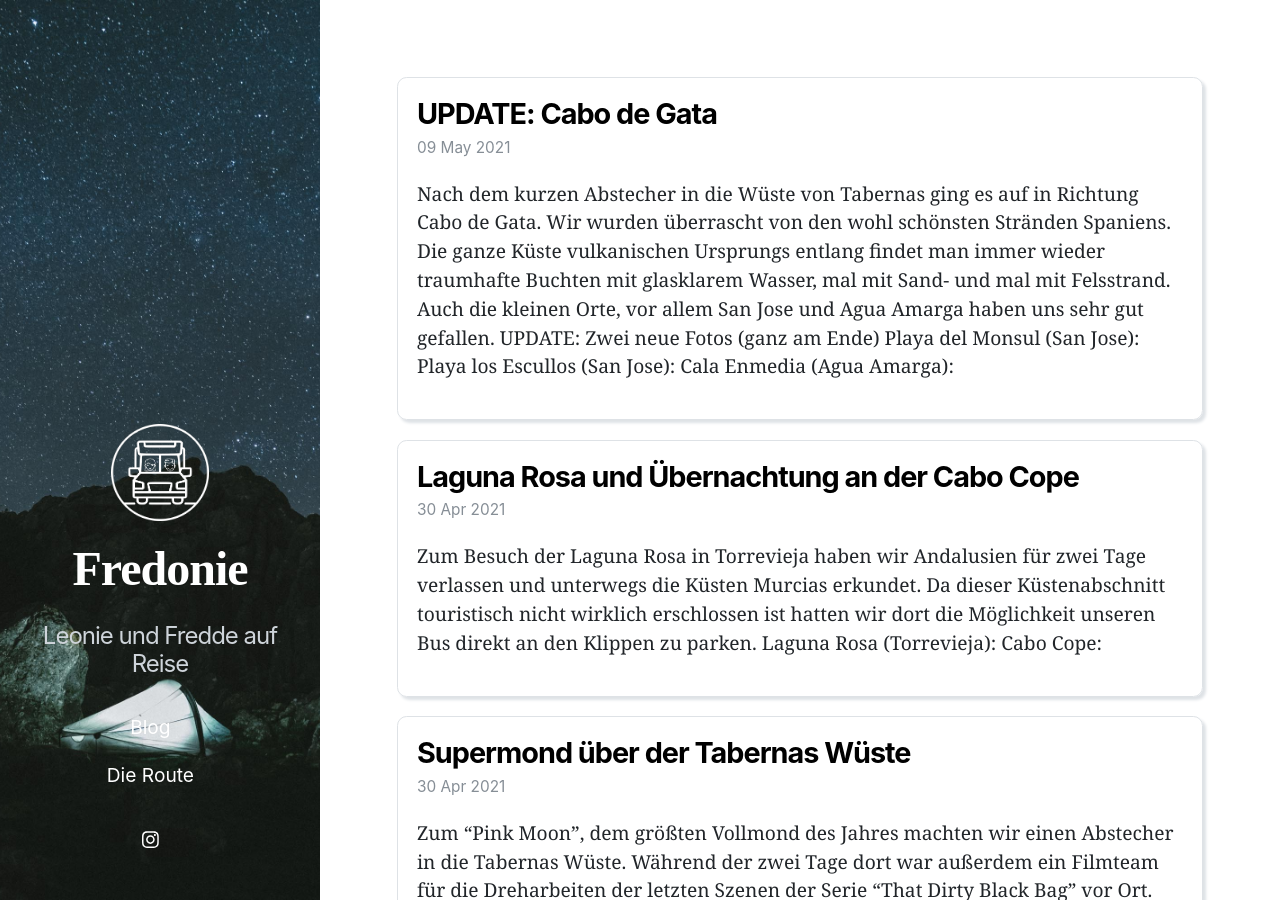
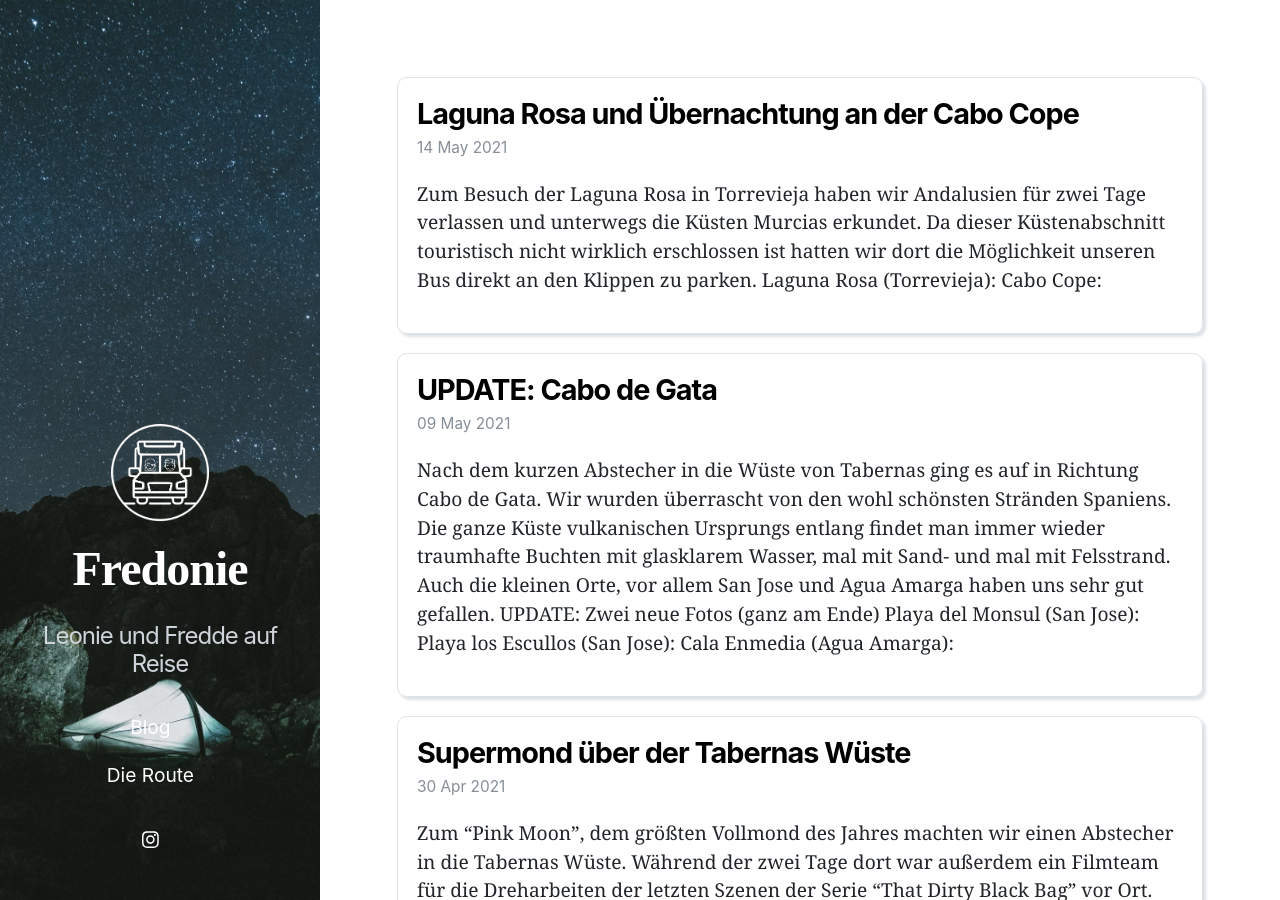
Before and after one commit to fschreib/fredonie, a Jekyll site: the page built from index.markdown, in a window 1280 px wide and 900 px high. Built offline with Jekyll 4.4.1, drawn with Linux system fonts in a browser that asks for light colours; nearby versions of some CDN libraries.

Commit message:
initial commit

```diff
--- a/_posts/2021-05-10-CaboDeGata.markdown
+++ b/_posts/2021-05-10-CaboDeGata.markdown
@@ -5,6 +5,7 @@ date:   2021-05-09 12:00:00 +0200
 permalink: /blog/CaboDeGata
 ---
 Nach dem kurzen Abstecher in die Wüste von Tabernas ging es auf in Richtung Cabo de Gata. Wir wurden überrascht von den wohl schönsten Stränden Spaniens. Die ganze Küste vulkanischen Ursprungs entlang findet man immer wieder traumhafte Buchten mit glasklarem Wasser, mal mit Sand- und mal mit Felsstrand. Auch die kleinen Orte, vor allem San Jose und Agua Amarga haben uns sehr gut gefallen.
+<br>
 <br>
 UPDATE: Zwei neue Fotos (ganz am Ende)
 <br>
--- a/_posts/2021-05-14-LagunaRosa.markdown
+++ b/_posts/2021-05-14-LagunaRosa.markdown
@@ -1,7 +1,7 @@
 ---
 layout: post
 title:  "Laguna Rosa und Übernachtung an der Cabo Cope"
-date:   2021-04-30 12:00:00 +0200
+date:   2021-05-14 12:00:00 +0200
 permalink: /blog/LagunaRosa
 ---
 Zum Besuch der Laguna Rosa in Torrevieja haben wir Andalusien für zwei Tage verlassen und unterwegs die Küsten Murcias erkundet. Da dieser Küstenabschnitt touristisch nicht wirklich erschlossen ist hatten wir dort die Möglichkeit unseren Bus direkt an den Klippen zu parken.
```
